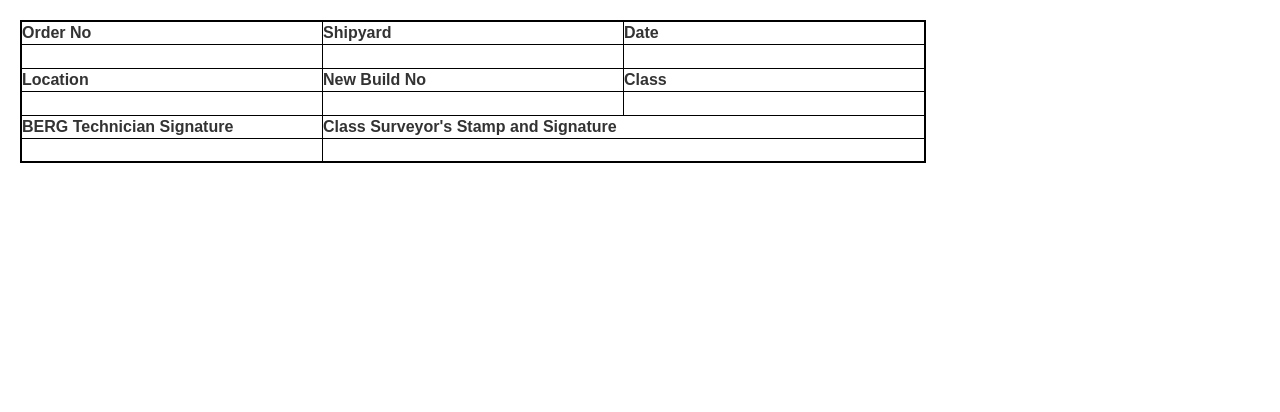
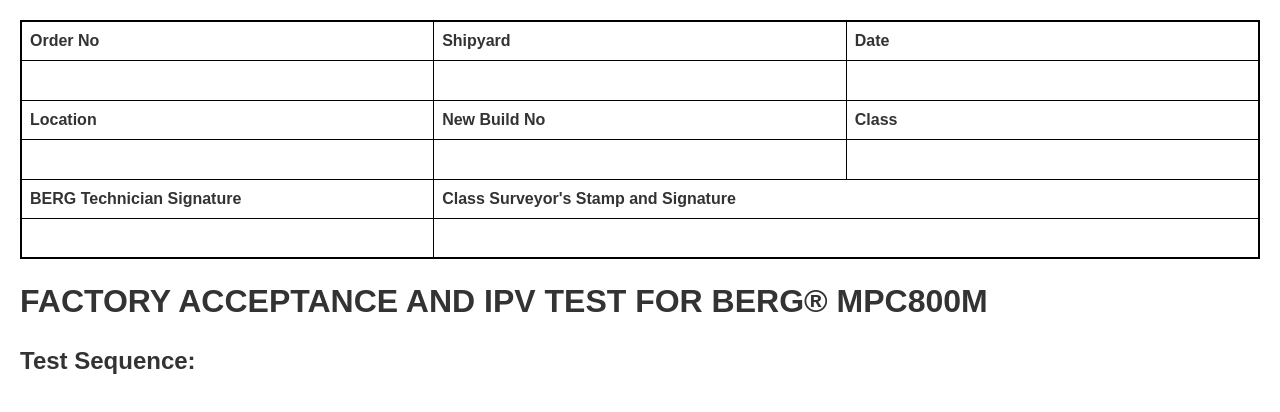
Before and after one commit to emmi0122/html-webpage, a plain HTML site: page index.html in a window 1280 px wide. Drawn offline with Linux system fonts and the light colour scheme.

Commit message:
Somewhat finishing the header table, needs for CSS

```diff
--- a/index.html
+++ b/index.html
@@ -15,9 +15,9 @@
     <div class="info-table">
         <table class="header-table">
             <tr>
-                <td><strong>Order No</strong></td>
-                <td><strong>Shipyard</strong></td>
-                <td><strong>Date</strong></td>
+                <td style="width: 25%;"><strong>Order No</strong></td>
+                <td style="width: 25%;"><strong>Shipyard</strong></td>
+                <td style="width: 25%;"><strong>Date</strong></td>
             </tr>
             <tr>
                 <td>&nbsp;</td>
@@ -44,6 +44,11 @@
             </tr>
         </table>
     </div>
+
+    <div class="main-content">
+        <h1>FACTORY ACCEPTANCE AND IPV TEST FOR BERG® MPC800M</h1>
+        <h2>Test Sequence: </h2>
+    </div>
 </header>
 
 <body>
--- a/style.css
+++ b/style.css
@@ -11,11 +11,21 @@ body {
 }
 
 .header-table {
+    width: 100%;
+    border-collapse: collapse;
+    margin-bottom: 20px;
     border: 2px solid black;
-    border-collapse: collapse;
 }
 
 .header-table td {
     border: 1.5px solid black;
-    width: 300px;
+    padding: 8px;
 }
+
+.main-content h1 {
+    margin: 20px 0;
+}
+
+.main-content h2 {
+    margin: 15px 0;
+}
```
